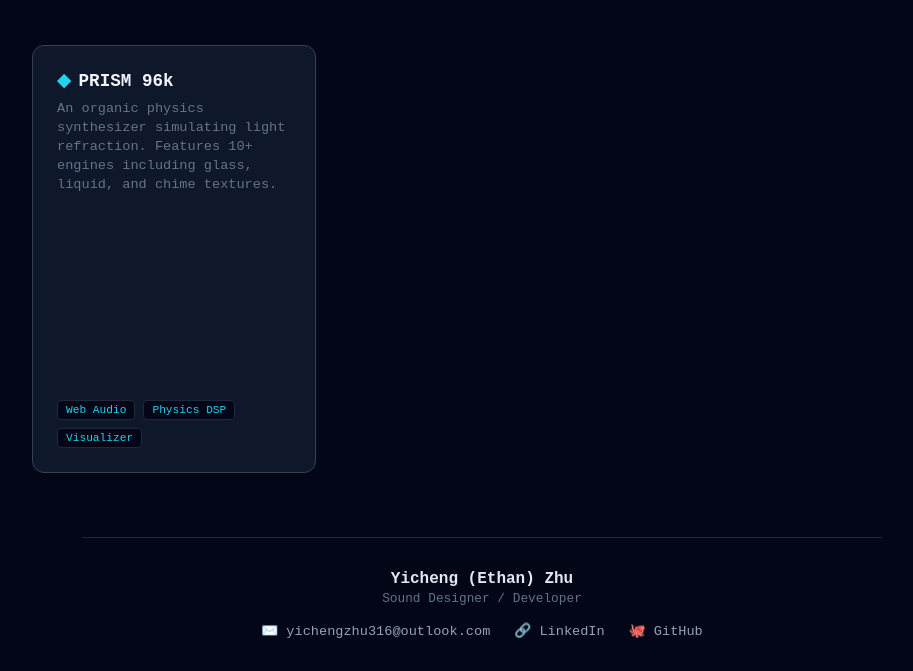
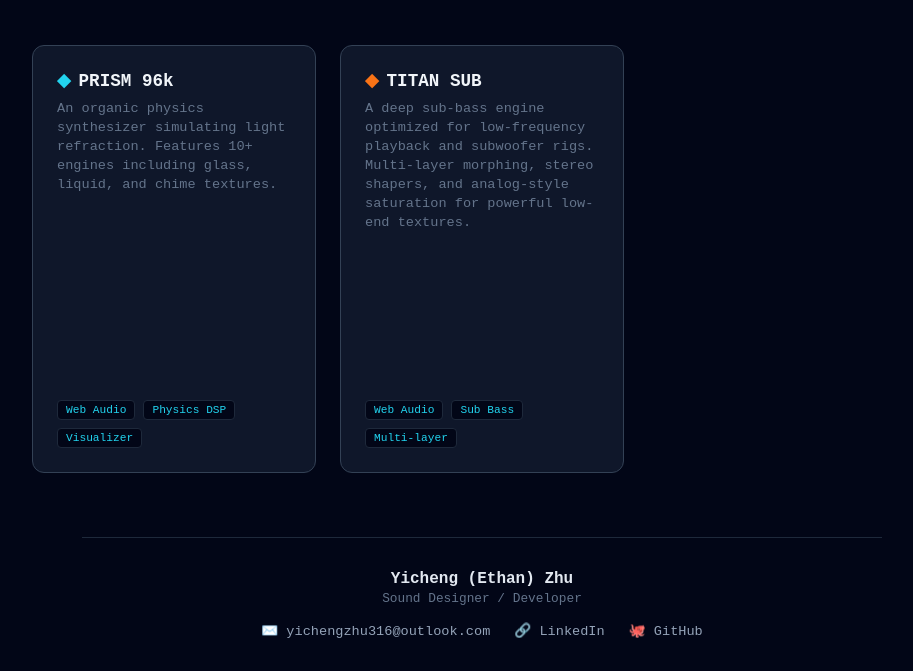
Before and after one commit to YichengZ/web-synth, a plain HTML site: page index.html in a window 1280 px wide. Shown: the part 129-800 px from the top of the page, without its empty margins (158-1071 px from the left). Drawn offline with Linux system fonts and the light colour scheme.

Commit message:
Add TITAN SUB card to index.html
Added a new card for the TITAN SUB with description and tags.

```diff
--- a/index.html
+++ b/index.html
@@ -162,7 +162,19 @@
             </div>
         </a>
 
-        </div>
+        <a href="TITAN_SUB.html" class="card">
+            <h2>
+                <span style="color:#f97316">◆</span> TITAN SUB
+            </h2>
+            <p>A deep sub-bass engine optimized for low-frequency playback and subwoofer rigs. Multi-layer morphing, stereo shapers, and analog-style saturation for powerful low-end textures.</p>
+            <div class="tags">
+                <span class="tag">Web Audio</span>
+                <span class="tag">Sub Bass</span>
+                <span class="tag">Multi-layer</span>
+            </div>
+        </a>
+
+    </div>
 
     <footer>
         <span class="profile-name">Yicheng (Ethan) Zhu</span>
```
